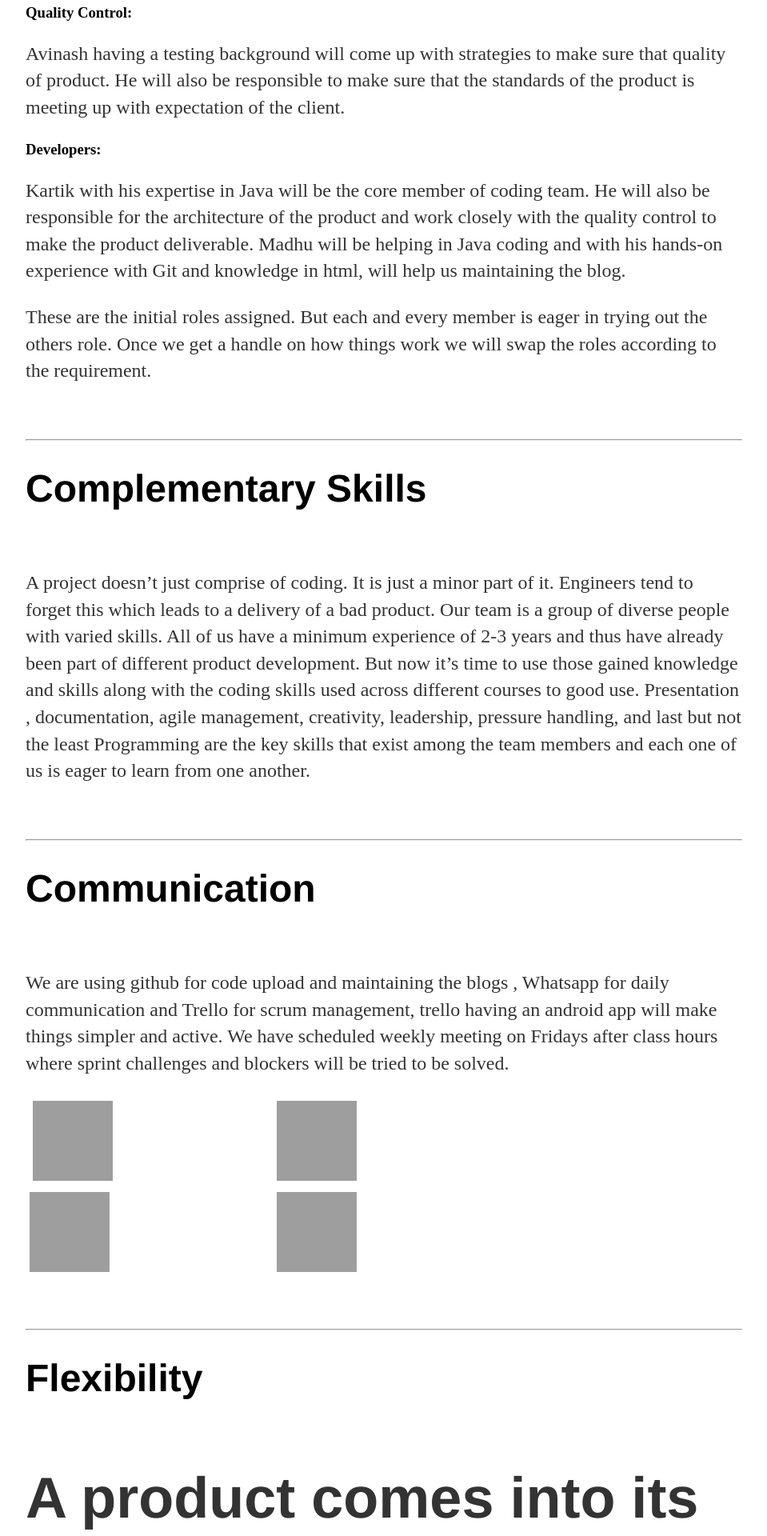
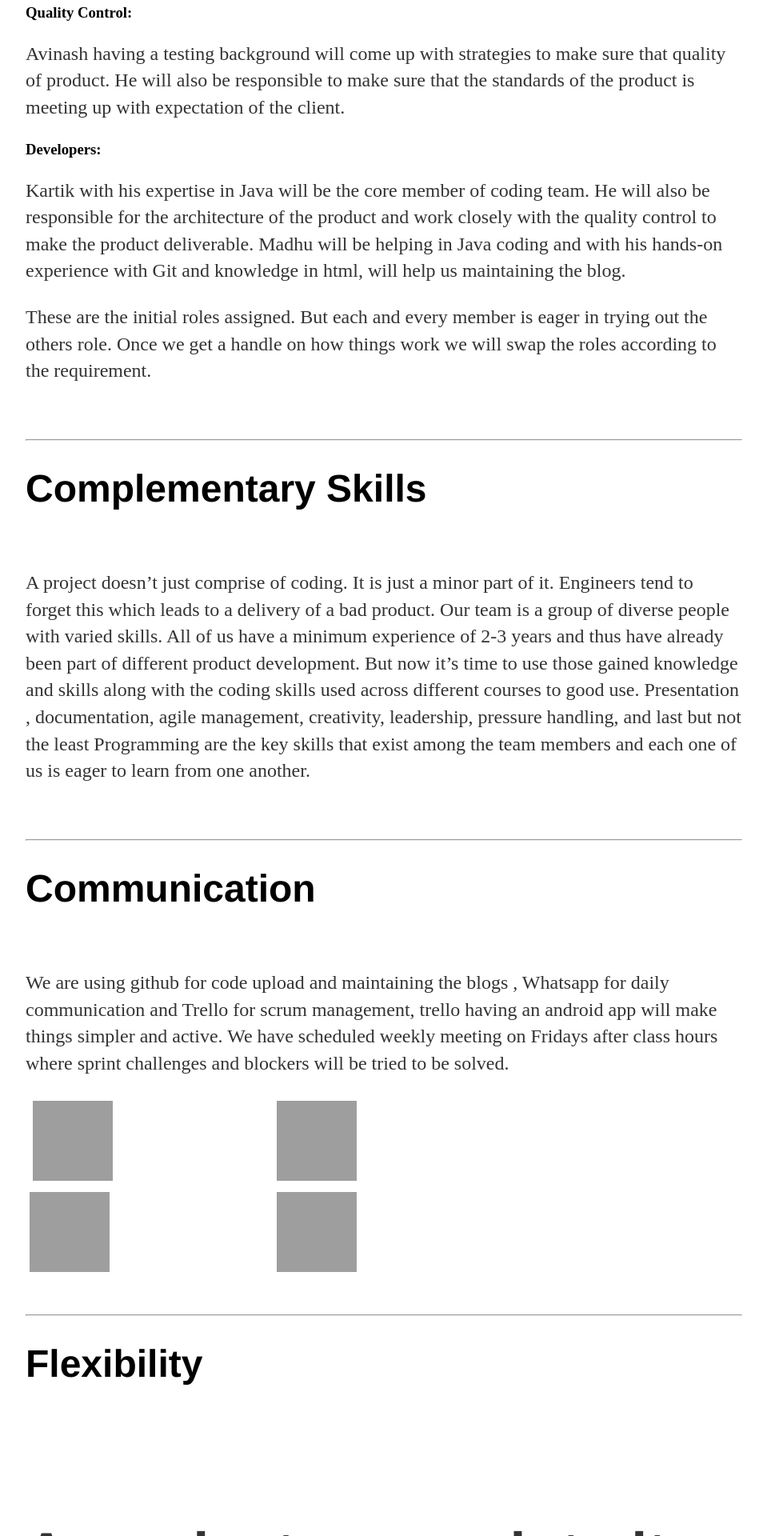
Before and after one commit to kartikprabhu20/YourEuro, a Jekyll site: the page built from docs/_posts/2019-04-15-TeamPresentation.md, in a window 1280 px wide. Shown: the part 4480-6400 px from the top of the page at 80% size, without its empty margins (160-1119 px from the left). Built offline with Jekyll 4.4.1, drawn with Linux system fonts in a browser that asks for light colours; a file with an impossible date is left out; grey boxes are pictures that could not be loaded.

Commit message:
Update 2019-04-15-TeamPresentation.md

```diff
--- a/docs/_posts/2019-04-15-TeamPresentation.md
+++ b/docs/_posts/2019-04-15-TeamPresentation.md
@@ -91,12 +91,12 @@
    </div>
  <div class="column">
 <img src="https://github.com/DBSE-teaching/isee2019-ARTexceptionals/blob/master/docs/images/Team.jpeg?raw=true" width="100" height="100">
-   </div>
-   </div><br>
+ </div>
+</div>
 
 <br><br><hr>
 
-<h1>Flexibility<h1>
+<h1>Flexibility<h1><br/>
 
   <p>A product comes into its true colour only when each of the jigsaw pieces align properly. A team functions smoothly only when the team members work together. The gaps in the skills of one person needs to be covered by some other. Keeping this in mind, we will have regular standup meets to identify these gaps, discuss the challenges and help each other in growing as individual. Even though we have assigned roles for ourselves, we are not sandboxing ourselves to its parameters. This mindset is necessary for the flexibility of the team and thereby working seemlessly.</p>
 
```
